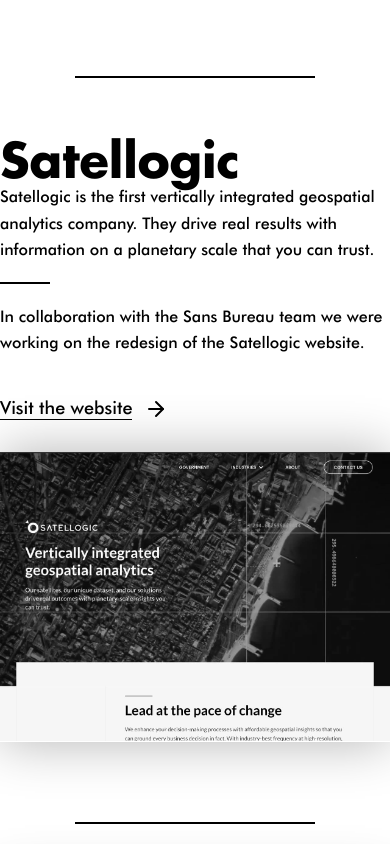
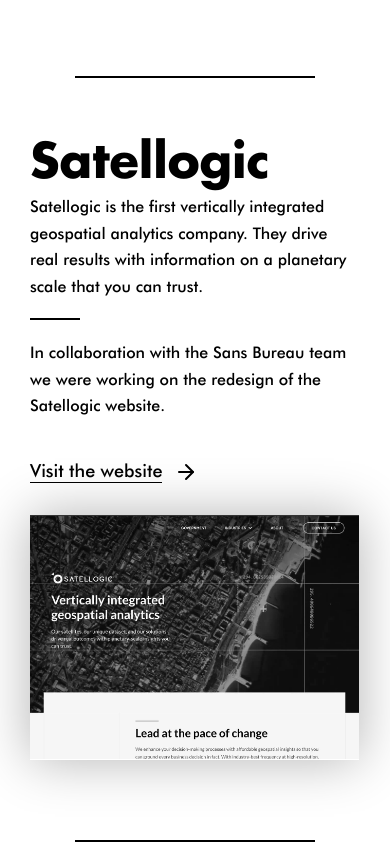
Before and after one commit to juandinella/portfolio-gatsby, a Gatsby site: page / in a window 390 px wide. Shown: the part 620-1464 px from the top of the page. Built offline with nearby package versions, Linux system fonts and the light colour scheme; Gatsby itself is replaced by a stand-in of ours.

Commit message:
work mobile

```diff
--- a/src/components/container/index.js
+++ b/src/components/container/index.js
@@ -3,8 +3,9 @@ import styled from "styled-components"
 
 const Container = styled.div`
   margin: 0 auto;
-  max-width: 1600px;
+  max-width: 1650px;
   width: 100%;
+  padding: 0 30px;
 
   .container-fluid {
     margin: 0 auto;
--- a/src/components/grid/index.js
+++ b/src/components/grid/index.js
@@ -10,12 +10,13 @@ const Grid = styled.div`
   .grid-item {
     width: 100%;
     margin-bottom: ${props => props.gutter}px;
+    width: calc((100% - ${props => props.gutter}px) / 1);
 
     &:last-child {
       margin-bottom: 0;
     }
 
-    ${breakpoint.small`
+    ${breakpoint.medium`
       width: calc((100% - ${props => props.gutter}px) / 2);
 
       &:nth-last-child(-n + 2) {
--- a/src/components/work/index.js
+++ b/src/components/work/index.js
@@ -56,16 +56,29 @@ const WorkItem = styled.section`
       }
 
       &:last-of-type {
-        order: -1;
+        order: 2;
+
+        ${breakpoint.medium`
+            order: -1;
+        `}
 
         > div {
-          width: 80rem;
-          height: 59.375rem;
+          width: 100%;
+          height: 100%;
+
+          ${breakpoint.medium`
+            width: 1280px;
+            height: 950px;
+        `}
         }
 
         img {
-          position: absolute;
+          position: static;
           right: 0;
+
+          ${breakpoint.medium`
+            position: absolute;
+          `}
         }
       }
     }
@@ -75,7 +88,7 @@ const WorkItem = styled.section`
 const Heading = styled.h2`
   font-size: 48px;
   font-weight: 700;
-  margin-bottom: 10;
+  margin-bottom: 10px;
   line-height: 1;
 
   ${breakpoint.medium`
@@ -191,7 +204,7 @@ const Image = styled.div`
     max-width: 100%;
     filter: gray;
     -webkit-filter: grayscale(1);
-    -webkit-transition: all 0.2s ease-in-out;
+    transition: all 0.2s ease-in-out;
     vertical-align: text-bottom;
 
     ${breakpoint.medium`
```
